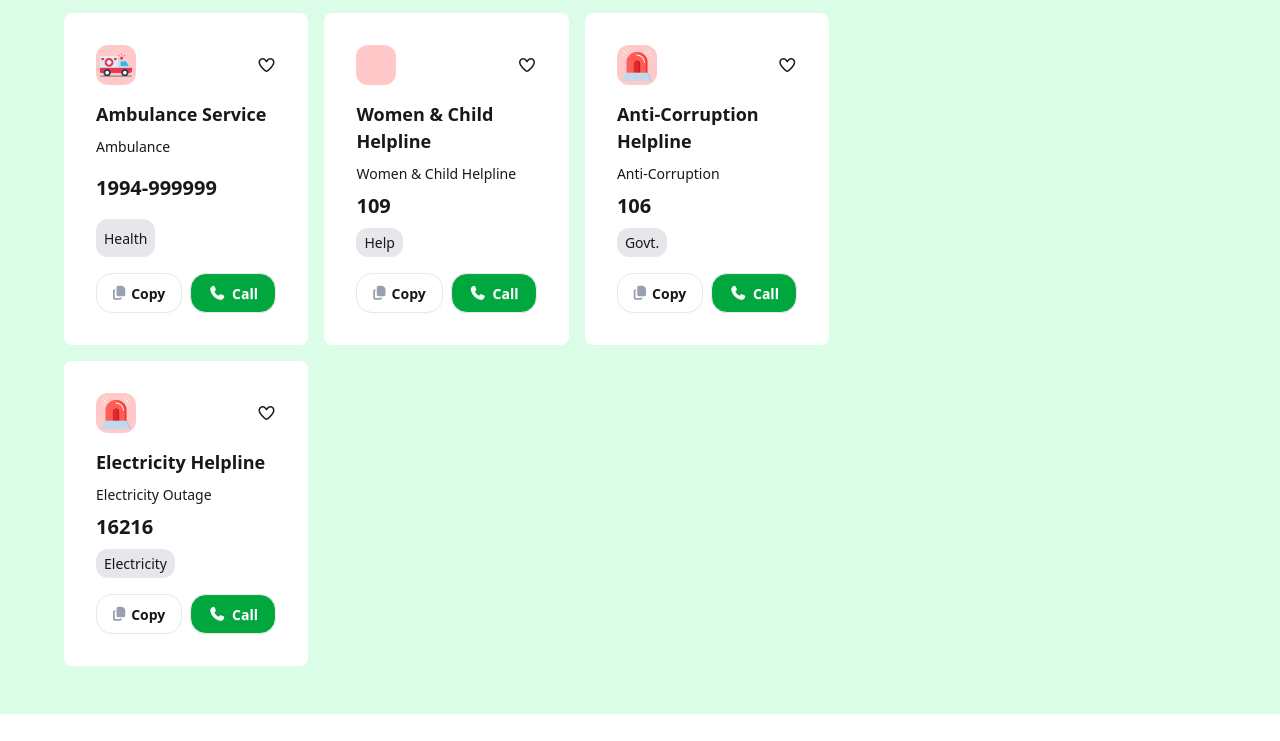
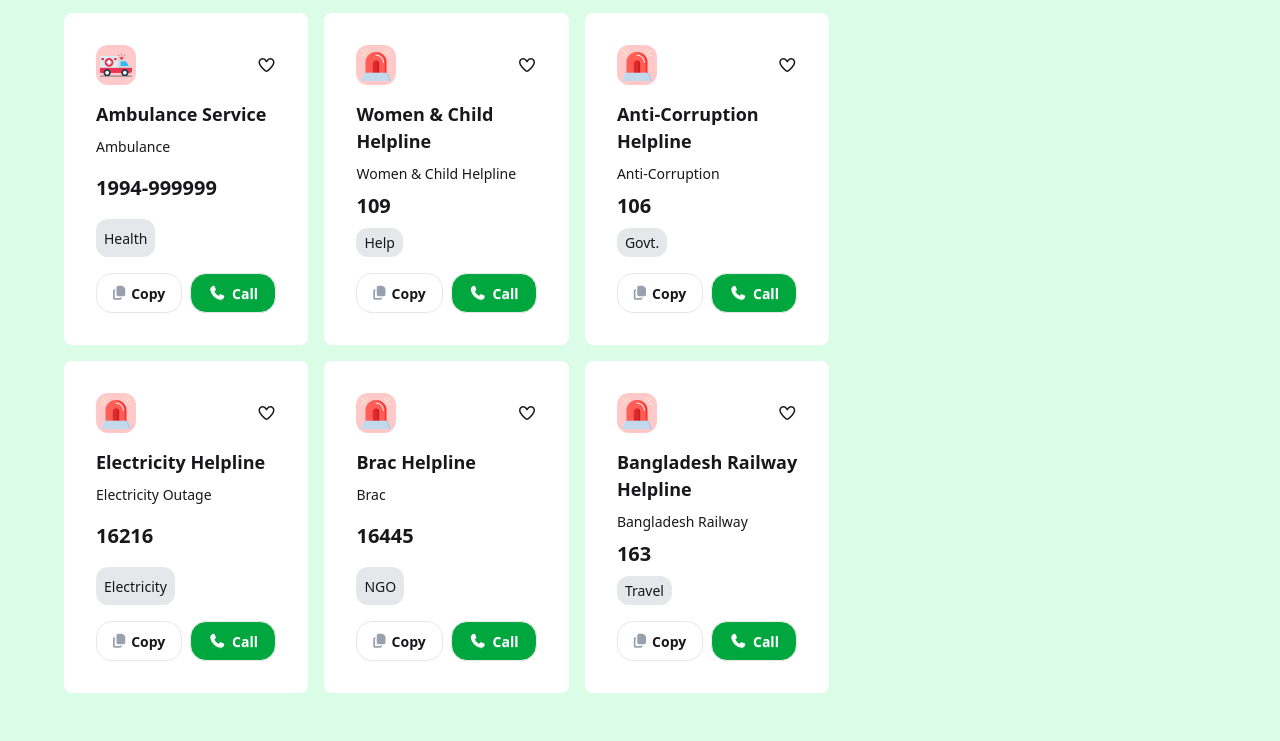
Before and after one commit to mdmasudparves09/assainment_5, a plain HTML site: page index.html in a window 1280 px wide. Shown: the part 696-1437 px from the top of the page. Before the commit the page ends 1410 px from the top, so only its background shows below. Drawn offline with nearby package versions, Linux system fonts and the light colour scheme.

Commit message:
bangladesh railway

```diff
--- a/index.html
+++ b/index.html
@@ -233,7 +233,7 @@
               <div
                 class="bg-red-200 rounded-xl h-[40px] w-[40px] flex justify-center items-center"
               >
-                <img width="32px" src="./assets/emergency.png" alt="" />
+                <img width="32px" src="./images/emergency.png" alt="" />
               </div>
               <button class="cursor-pointer love_btn">
                 <i class="fa-regular fa-heart"></i>
@@ -342,5 +342,81 @@
             </div>
           </div>
           <!-- Electricity Helpline Card End  -->
+           <!-- Brac Helpline Card start  -->
+          <div class="card bg-white p-8">
+            <div class="flex items-center justify-between">
+              <div
+                class="bg-red-200 rounded-xl h-[40px] w-[40px] flex justify-center items-center"
+              >
+                <img width="32px" src="./images/emergency.png" alt="" />
+              </div>
+              <button class="cursor-pointer love_btn">
+                <i class="fa-regular fa-heart"></i>
+              </button>
+            </div>
+
+            <div class="card-body p-0">
+              <h2 class="card-title font-extrabold pt-4">Brac Helpline</h2>
+              <p class="">Brac</p>
+              <p class="text-xl font-bold number">16445</p>
+              <p
+                class="bg-gray-200 w-fit px-2 py-1 flex justify-center items-center rounded-xl"
+              >
+                NGO
+              </p>
+              <div class="card-actions grid grid-cols-2 mt-2">
+                <button class="btn bg-white rounded-2xl w-full copy_btn">
+                  <i class="fa-solid fa-copy text-gray-400"></i> Copy
+                </button>
+
+                <button
+                  class="btn bg-green-600 text-white rounded-2xl w-full call_btn"
+                >
+                  <i class="fa-solid fa-phone"></i> Call
+                </button>
+              </div>
+            </div>
+          </div>
+          <!-- Brac Helpline Card End  -->
+            <!-- Bangladesh Railway Helpline Card start  -->
+          <div class="card bg-white p-8">
+            <div class="flex items-center justify-between">
+              <div
+                class="bg-red-200 rounded-xl h-[40px] w-[40px] flex justify-center items-center"
+              >
+                <img width="32px" src="./images/emergency.png" alt="" />
+              </div>
+              <button class="cursor-pointer love_btn">
+                <i class="fa-regular fa-heart"></i>
+              </button>
+            </div>
+
+            <div class="card-body p-0">
+              <h2 class="card-title font-extrabold pt-4">
+                Bangladesh Railway Helpline
+              </h2>
+              <p class="">Bangladesh Railway</p>
+              <p class="text-xl font-bold number">163</p>
+              <p
+                class="bg-gray-200 w-fit px-2 py-1 flex justify-center items-center rounded-xl"
+              >
+                Travel
+              </p>
+              <div class="card-actions grid grid-cols-2 mt-2">
+                <button class="btn bg-white rounded-2xl w-full copy_btn">
+                  <i class="fa-solid fa-copy text-gray-400"></i> Copy
+                </button>
+
+                <button
+                  class="btn bg-green-600 text-white rounded-2xl w-full call_btn"
+                >
+                  <i class="fa-solid fa-phone"></i> Call
+                </button>
+              </div>
+            </div>
+          </div>
+          <!-- Bangladesh Railway Helpline Card End  -->
+
+
 </body>
 </html>
```
